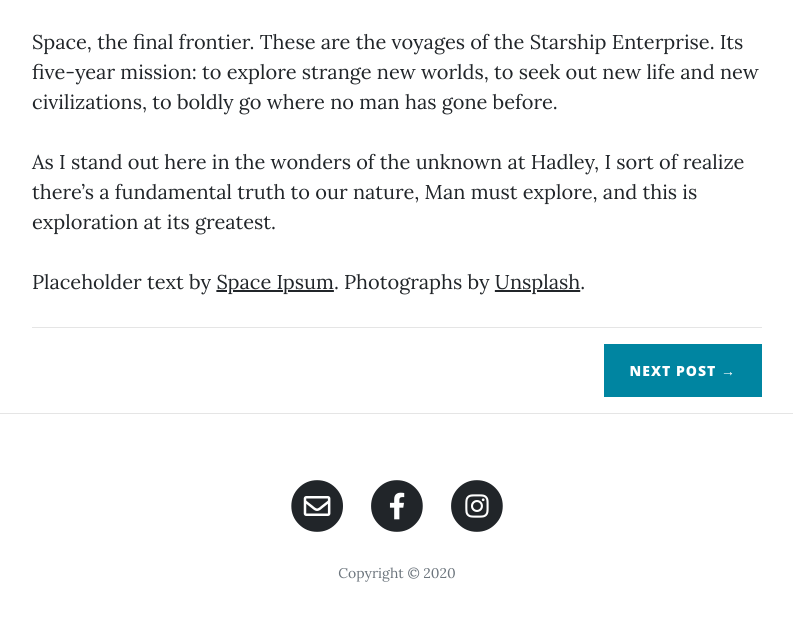
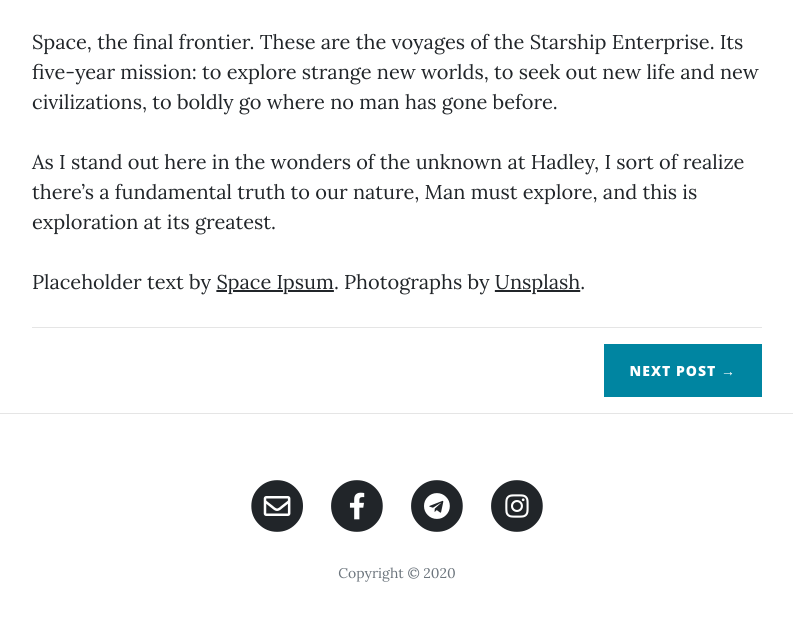
Before and after one commit to buraga-dmitrii/momburnout, a plain HTML site: page 2020/01/27/dinosaurs.html in a window 1280 px wide. Shown: the part 2751-3372 px from the top of the page, without its empty margins (243-1036 px from the left). Drawn offline with nearby package versions, Linux system fonts and the light colour scheme.

Commit message:
Added facebook and telegrams

```diff
--- a/2020/01/27/dinosaurs.html
+++ b/2020/01/27/dinosaurs.html
@@ -161,7 +161,7 @@
 
 
           <li class="list-inline-item">
-            <a href="https://www.facebook.com/stop_mom_burnout">
+            <a href="https://www.facebook.com/momburnout">
               <span class="fa-stack fa-lg">
                 <i class="fas fa-circle fa-stack-2x"></i>
                 <i class="fab fa-facebook-f fa-stack-1x fa-inverse"></i>
@@ -170,6 +170,15 @@
           </li>
 
 
+
+          <li class="list-inline-item">
+            <a href="https://t.me/stop_mom_burnout">
+              <span class="fa-stack fa-lg">
+                <i class="fas fa-circle fa-stack-2x"></i>
+                <i class="fab fa-telegram fa-stack-1x fa-inverse"></i>
+              </span>
+            </a>
+          </li>
 
 
           <li class="list-inline-item">
```
Also changed, not shown: 2020/01/28/dreams.html (+10 -1 lines), 2020/01/29/exploration.html (+10 -1 lines), 2020/01/30/prophecy.html (+10 -1 lines), 2020/01/31/heartbeats.html (+10 -1 lines), 2020/01/31/man-must-explore.html (+10 -1 lines), about.html (+10 -1 lines), contact.html (+10 -1 lines), index.html (+10 -1 lines), posts/index.html (+10 -1 lines), posts/page2/index.html (+10 -1 lines).
